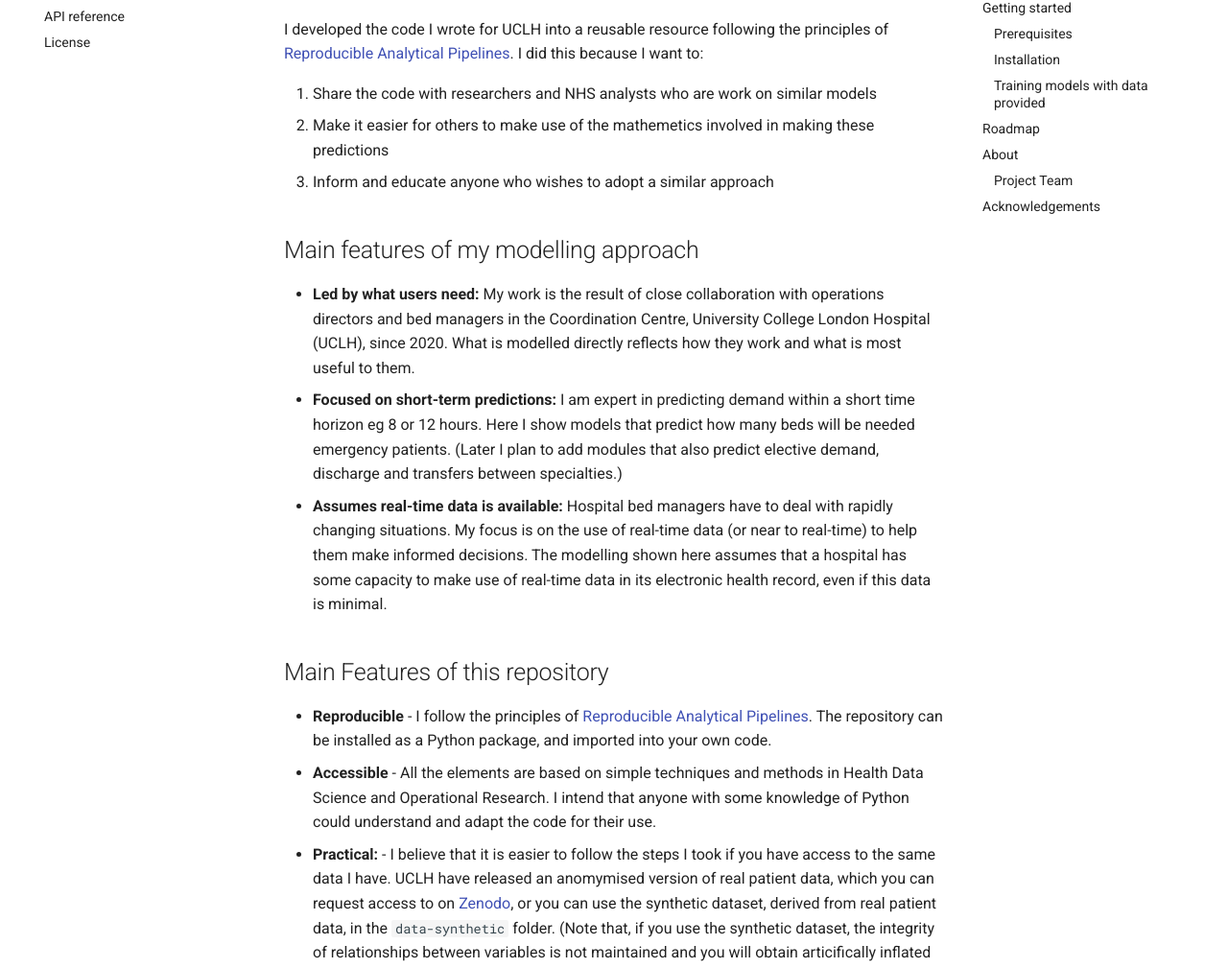
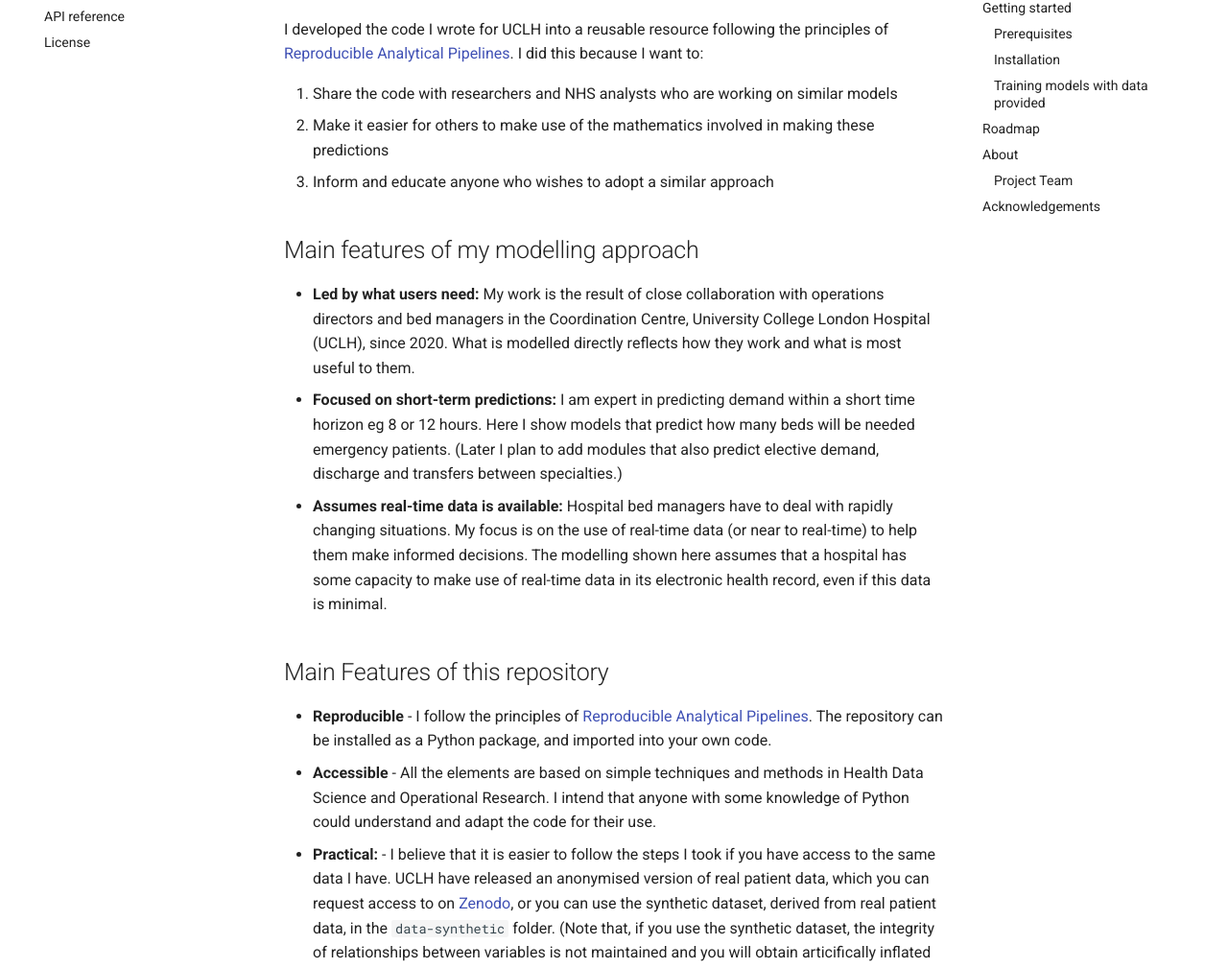
Before and after one commit to zmek/patientflow, an MkDocs documentation site: the page built from docs/index.md, in a window 1280 px wide and 1400 px high, scrolled down 474 px. Shown: the part 172-1181 px from the top of the window at 96% size. Built offline with MkDocs 1.6.1 and Material for MkDocs 9.7.7, drawn with Linux system fonts in a browser that asks for light colours; comment, search, counter and statistics services are not loaded; some of the changed text lies outside the part shown.

Commit message:
Update notebook text and show minimal model
- update README
- add minimal syntethic dataset
- edit writing in notebooks 1, 2, 3a-c
- reinstate thumbnails for webinars
- modify train_all_models to return models

Multi-line description of commit,
feel free to be detailed.

[Ticket: X]

```diff
--- a/README.md
+++ b/README.md
@@ -35,8 +35,8 @@
 
 I developed the code I wrote for UCLH into a reusable resource following the principles of [Reproducible Analytical Pipelines](https://analysisfunction.civilservice.gov.uk/support/reproducible-analytical-pipelines/). I did this because I want to:
 
-1. Share the code with researchers and NHS analysts who are work on similar models
-2. Make it easier for others to make use of the mathemetics involved in making these predictions
+1. Share the code with researchers and NHS analysts who are working on similar models
+2. Make it easier for others to make use of the mathematics involved in making these predictions
 3. Inform and educate anyone who wishes to adopt a similar approach
 
 ## Main features of my modelling approach
@@ -49,7 +49,7 @@
 
 - **Reproducible** - I follow the principles of [Reproducible Analytical Pipelines](https://analysisfunction.civilservice.gov.uk/support/reproducible-analytical-pipelines/). The repository can be installed as a Python package, and imported into your own code.
 - **Accessible** - All the elements are based on simple techniques and methods in Health Data Science and Operational Research. I intend that anyone with some knowledge of Python could understand and adapt the code for their use.
-- **Practical:** - I believe that it is easier to follow the steps I took if you have access to the same data I have. UCLH have released an anomymised version of real patient data, which you can request access to on [Zenodo](https://zenodo.org/records/14866057), or you can use the synthetic dataset, derived from real patient data, in the `data-synthetic` folder. (Note that, if you use the synthetic dataset, the integrity of relationships between variables is not maintained and you will obtain articifically inflated model performance.)
+- **Practical:** - I believe that it is easier to follow the steps I took if you have access to the same data I have. UCLH have released an anonymised version of real patient data, which you can request access to on [Zenodo](https://zenodo.org/records/14866057), or you can use the synthetic dataset, derived from real patient data, in the `data-synthetic` folder. (Note that, if you use the synthetic dataset, the integrity of relationships between variables is not maintained and you will obtain articifically inflated model performance.)
 - **Interactive:** The repository includes a set of notebooks with code written on Python, with commentary. If you clone the repo into your own workspace and have an environment for running Jupyter notebooks, you will be able to interact with the code and see it running.
 
 ## Getting started
```
Also changed, not shown: other parts of README.md (+3 -4 lines), notebooks/README.md (+3 -3 lines), notebooks/img/thumbnail_NHSR_webinar.jpg (added), notebooks/img/thumbnail_UCLH_application.jpg (added), 10 other files.
